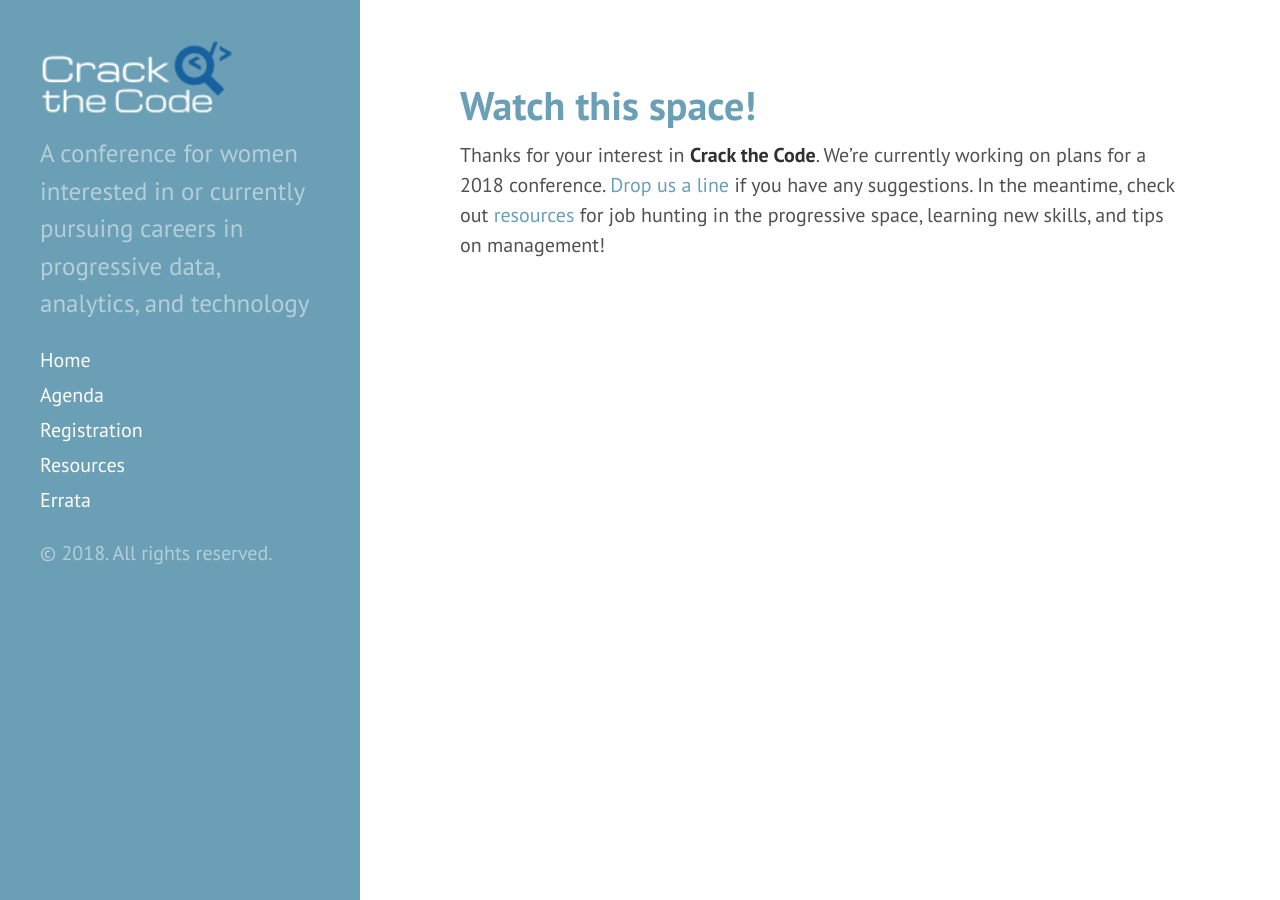
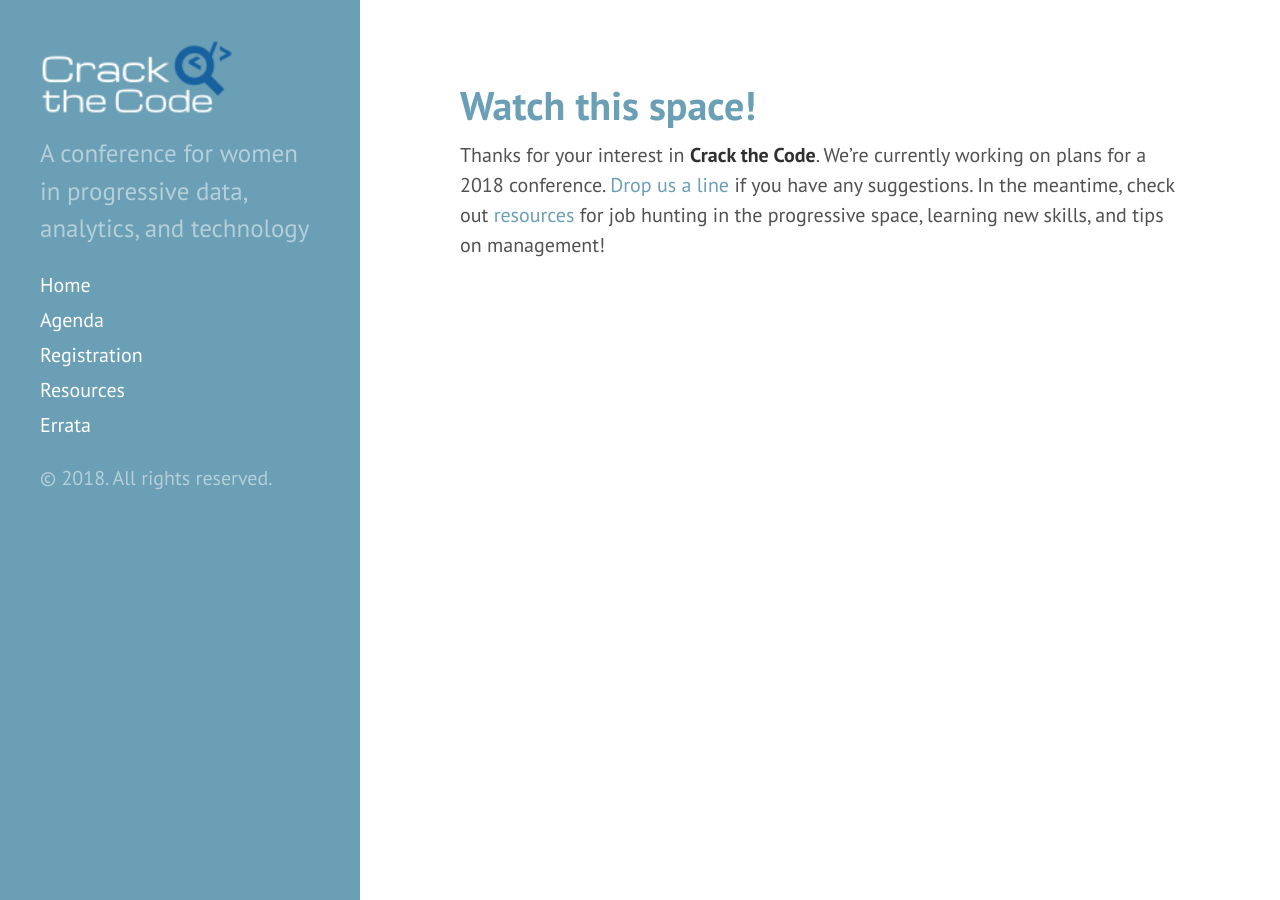
Before and after one commit to anniejw6/crackthecode_site, a Jekyll site: the page built from index.html, in a window 1280 px wide. Built offline with Jekyll 4.4.1, drawn with Linux system fonts in a browser that asks for light colours; Markdown is read by kramdown in place of the engine named in the settings; the list of posts is cut into pages by our own code.

Commit message:
Update _config.yml

```diff
--- a/_config.yml
+++ b/_config.yml
@@ -8,8 +8,8 @@
 
 # Setup
 title:            Crack the Code
-tagline:          Crack the Code - A conference for women interested in or currently pursuing careers in progressive data analytics and technology
-description:      'A conference for women interested in or currently pursuing careers in progressive data, analytics, and technology'
+tagline:          Crack the Code - A conference for women in progressive data analytics and technology
+description:      'A conference for women in progressive data, analytics, and technology'
 url:              http://crackthecode.io
 baseurl:          /
 
```
